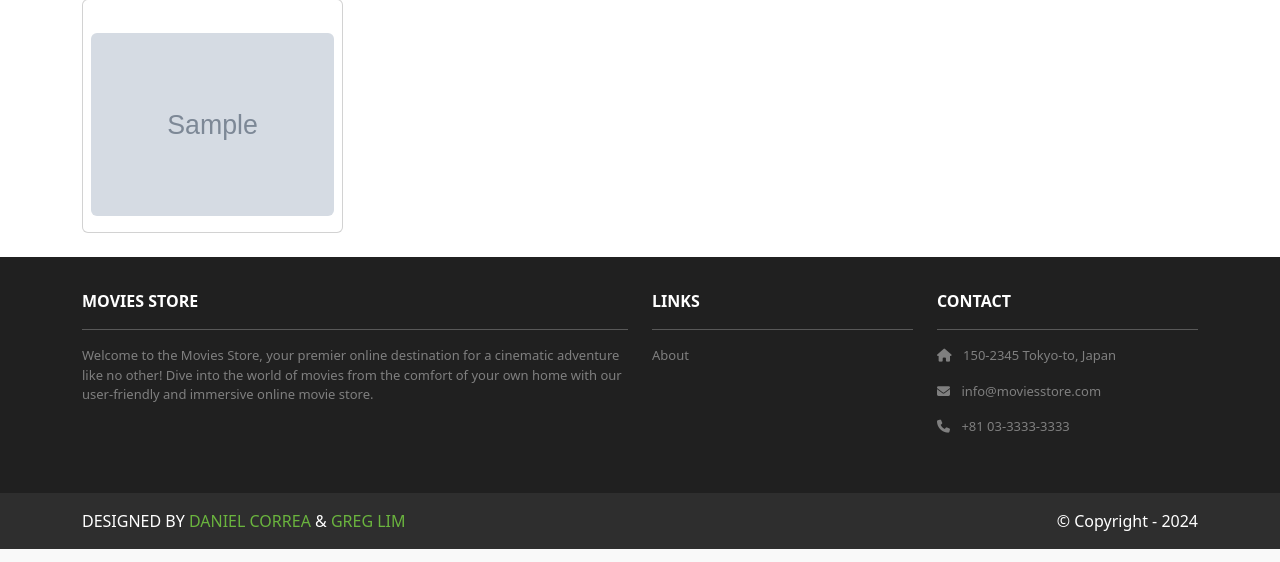
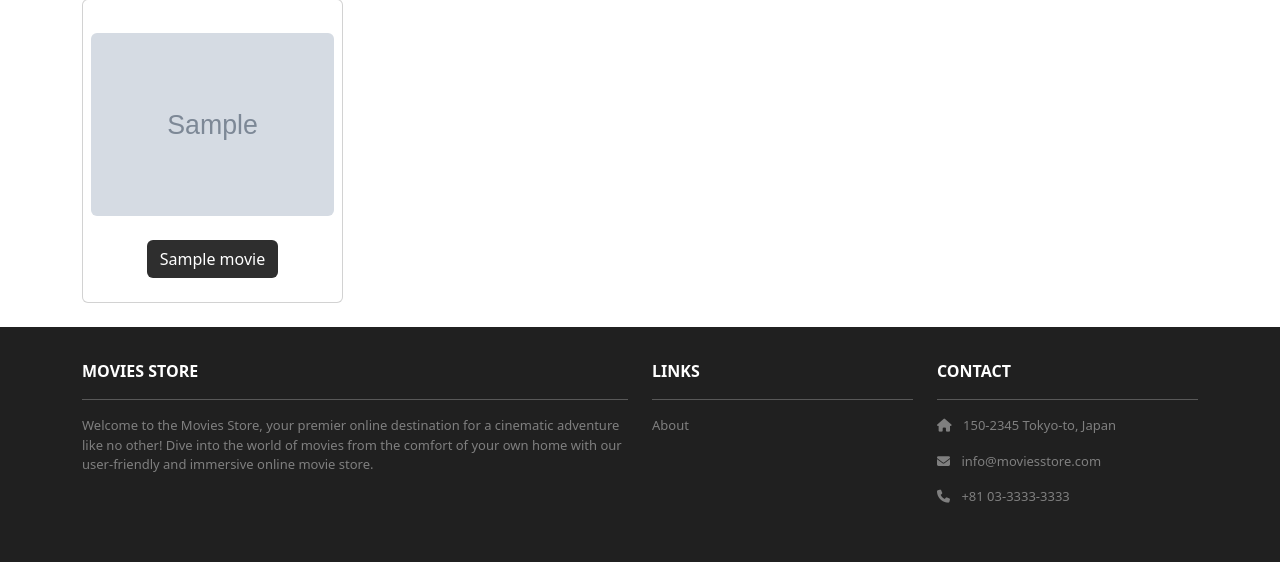
Before and after one commit to Hannah-Self/moviesstore, a Django app: template movies/templates/movies/index.html in a window 1280 px wide. Shown: the part 256-818 px from the top of the page. Run offline with Django 5.2, Linux system fonts and the light colour scheme; the template is opened without the code that fills it: most values are stand-ins (such as "Sample title", 1, 10 or a date in 2020); grey boxes marked "Sample" are stand-in pictures; some libraries are stand-ins or nearby versions.

Commit message:
try this

```diff
--- a/movies/templates/movies/index.html
+++ b/movies/templates/movies/index.html
@@ -33,6 +33,11 @@
                     <div style="height: 200px; width: 100%; display: flex; justify-content: center; align-items: center;">
                         <img src="{{ movie.image.url }}" style="max-height: 100%; max-width: 100%; width:auto ; height:auto; object-fit:contain;" class="rounded" alt="{{ movie.name }}">
                     </div>
+                    <div class="card-body text-center">
+                        <a href="{% url 'movies.show' id=movie.id %}" class="btn bg-dark text-white">
+                            {{movie.name}}
+                        </a>
+                    </div>
                     <!-- <img src="{{ movie.image.url }}" class="card-img-top rounded img-card-200">
                     <div class="card-body text-center">
                         <a href="{% url 'movies.show' id=movie.id %}" class="btn bg-dark text-white">
```
